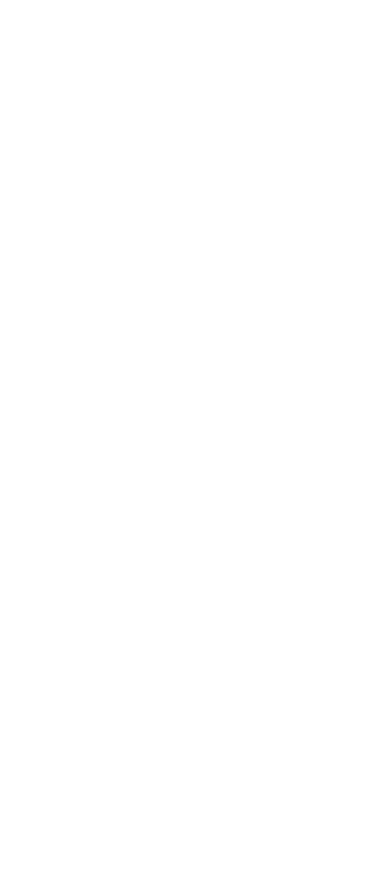
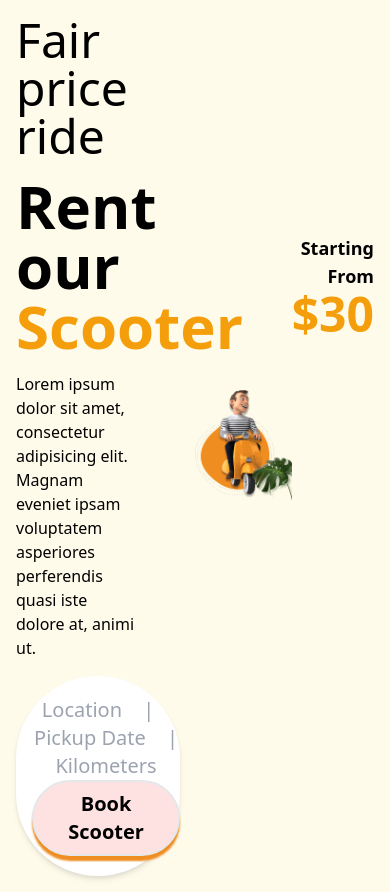
Before and after one commit to sumaimrul/scoter-rent, a plain HTML site: page index.html in a window 390 px wide. Before the commit the page ends 844 px from the top, so only its background shows below. Drawn offline with nearby package versions, Linux system fonts and the light colour scheme.

Commit message:
no responsive

```diff
--- a/index.html
+++ b/index.html
@@ -1,18 +1,51 @@
 <!DOCTYPE html>
 <html lang="en">
+
 <head>
     <meta charset="UTF-8">
     <meta http-equiv="X-UA-Compatible" content="IE=edge">
     <meta name="viewport" content="width=device-width, initial-scale=1.0">
     <!-- fav icon -->
     <link rel="shortcut icon" href="images/fav.png" type="image/x-icon">
+    <!-- tailwind css -->
+    <link href="https://unpkg.com/tailwindcss@^2/dist/tailwind.min.css" rel="stylesheet">
     <!-- css style sheet -->
     <link rel="stylesheet" href="styles/style.css">
     <title>Car rent service</title>
 </head>
+
 <body>
     <main>
+        <header class="bg-yellow-50	">
+            <nav>
 
+            </nav>
+            <section class="p-4 flex justify-center items-center">
+                <div class="space-y-4 w-2/4">
+                    <h3 class="text-5xl	">Fair price ride</h3>
+                    <h1 class="text-6xl font-bold">Rent our <span class="text-yellow-500">Scooter</span></h1>
+                    <p class="w-2/3">Lorem ipsum dolor sit amet, consectetur adipisicing elit. Magnam eveniet ipsam voluptatem asperiores perferendis quasi iste dolore at, animi ut.</p>
+                    <div class="space-x-4 text-xl rounded-full py-5 w-11/12 text-center bg-white text-gray-400 shadow-md">
+                        <a href="#">Location</a>
+                        <span>|</span>
+                        <a href="#">Pickup Date</a>
+                        <span>|</span>
+                        <a href="#">Kilometers</a>
+                        <button
+                            class=" btn-border font-bold rounded-full px-2 py-2 text-black bg-red-100 border-2 hover:bg-white ">Book
+                            Scooter</button>
+                    </div>
+                </div>
+                <div>
+                    <img src="images/scoter.png" alt="">
+                </div>
+                <div class="text-right mb-80 mr-30">
+                    <h3 class="font-bold text-lg">Starting From</h3>
+                    <h1 class="font-bold text-5xl text-yellow-500 bip">$30</h1>
+                </div>
+            </section>
+        </header>
     </main>
 </body>
+
 </html>
--- a/styles/style.css
+++ b/styles/style.css
@@ -0,0 +1,8 @@
+
+.btn-border{
+    box-shadow: 0px 5px 2px #EF8D21;
+
+}
+.bip{
+    text-align: left !important;
+}
```
